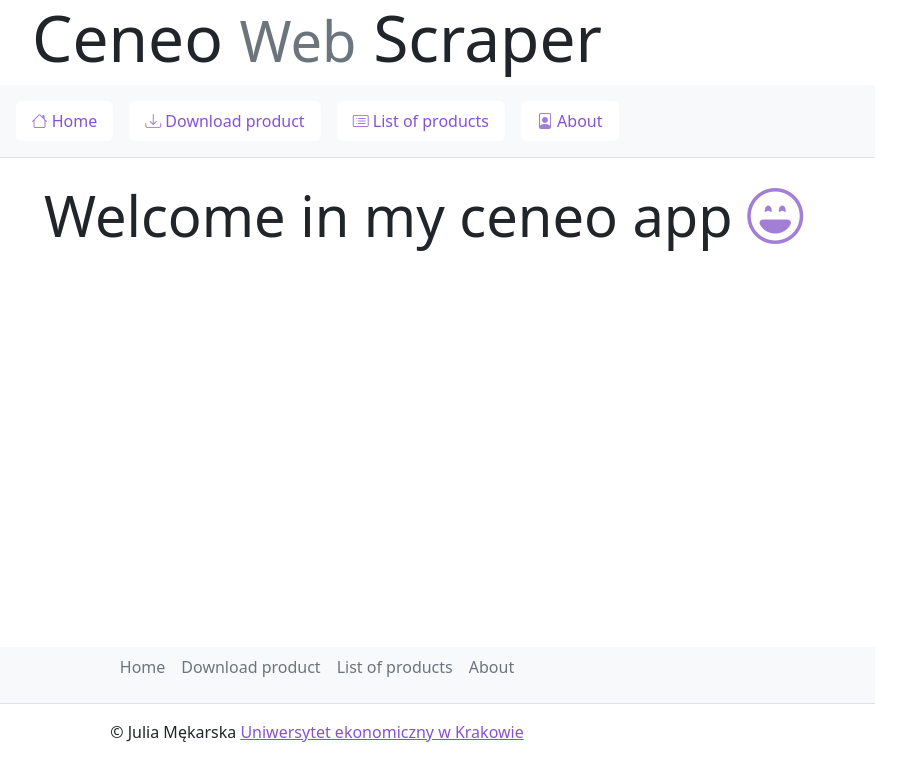
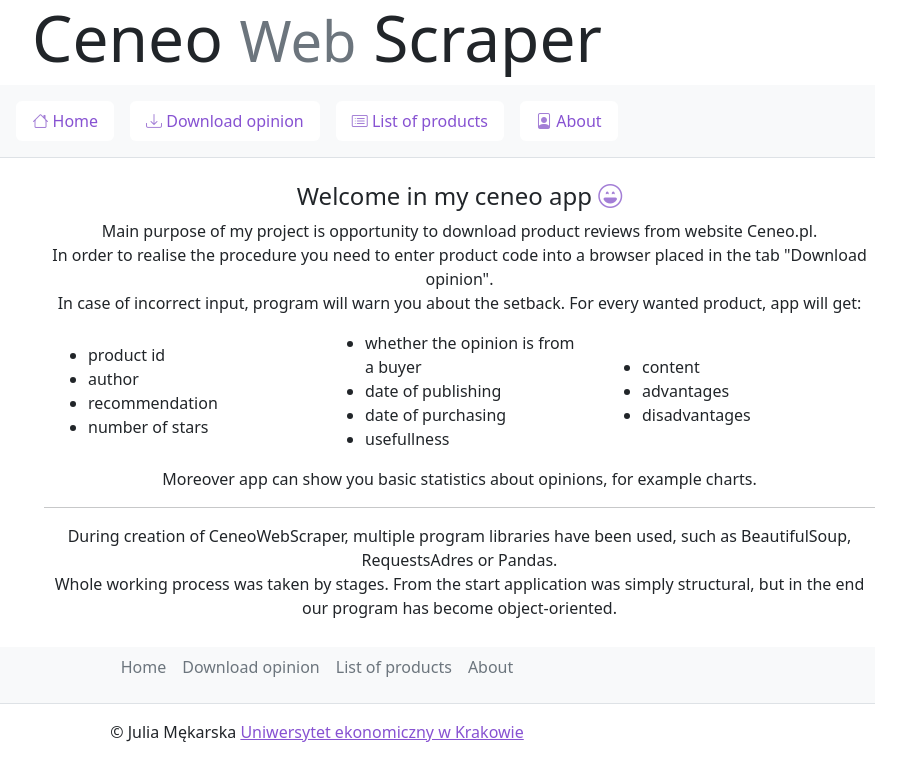
Before and after one commit to JuliaMekarska/CeneoWebScraper, a Flask app: page / in a window 1280 px wide. Shown: the top 781 px of the page, without its empty margins (323-1229 px from the left). Run offline with Flask 2, Linux system fonts and the light colour scheme.

Commit message:
ROZBUDOWA APLIKACJI I 2022-06-15 JM

```diff
--- a/app/templates/base.html.jinja
+++ b/app/templates/base.html.jinja
@@ -26,7 +26,7 @@
                 <li class="nav-item px-2"><a href="{{url_for('index')}}" class="nav-link active bg-white" style="color:rgb(135, 82, 210)" aria-current="page"><i class="bi bi-house" style="color:rgb(163, 126, 214)"></i>
                     Home</a></li>
                 <li class="nav-item px-2"><a href="{{url_for('extract')}}" class="nav-link active bg-white" style="color:rgb(135, 82, 210)" aria-current="page"><i class="bi bi-download" style="color:rgb(163, 126, 214)"></i>
-                    Download product</a></li>
+                    Download opinion</a></li>
                 <li class="nav-item px-2"><a href="{{url_for('products')}}" class="nav-link active bg-white" style="color:rgb(135, 82, 210)" aria-current="page"><i class="bi bi-card-list" style="color:rgb(163, 126, 214)"></i>
                     List of products</a></li>
                 <li class="nav-item px-2"><a href="{{url_for('about')}}" class="nav-link active bg-white" style="color:rgb(135, 82, 210)" aria-current="page"><i class="bi bi-file-person" style="color:rgb(163, 126, 214)"></i>
@@ -49,10 +49,10 @@
     <footer>
         <div class="container py-3 my-4 fixed-bottom text-center">
             <ul class="nav justify-content-center border-bottom pb-3 mb-3 bg-light">
-                <li class="nav-item"><a href="#" class="nav-link px-2 text-muted">Home</a></li>
-                <li class="nav-item"><a href="#" class="nav-link px-2 text-muted">Download product</a></li>
-                <li class="nav-item"><a href="#" class="nav-link px-2 text-muted">List of products</a></li>
-                <li class="nav-item"><a href="#" class="nav-link px-2 text-muted">About</a></li>
+                <li class="nav-item"><a href="{{url_for('index')}}" class="nav-link px-2 text-muted">Home</a></li>
+                <li class="nav-item"><a href="{{url_for('extract')}}" class="nav-link px-2 text-muted">Download opinion</a></li>
+                <li class="nav-item"><a href="{{url_for('products')}}" class="nav-link px-2 text-muted">List of products</a></li>
+                <li class="nav-item"><a href="{{url_for('about')}}" class="nav-link px-2 text-muted">About</a></li>
             </ul>
             <p class="text-center text-muted"></p>&copy; Julia Mękarska <a href="https://uek.krakow.pl/" class="link" style="color:rgb(135, 82, 210)">Uniwersytet ekonomiczny w Krakowie</a>
         </p>
--- a/app/templates/index.html.jinja
+++ b/app/templates/index.html.jinja
@@ -1,4 +1,40 @@
 {% extends "base.html.jinja" %}
 {% block content %}
-    <h1 class="display-4">Welcome in my ceneo app <i class="bi bi-emoji-laughing" style="color:rgb(163, 126, 214)"></i></i></h1>
+    <p class="h4 text-center">Welcome in my ceneo app <i class="bi bi-emoji-laughing" style="color:rgb(163, 126, 214)"></i></p>
+    <p class="text-center"> Main purpose of my project is opportunity to download product reviews from website Ceneo.pl.<br>
+    In order to realise the procedure you need to enter product code into a browser placed in the tab "Download opinion".<br>
+    In case of incorrect input, program will warn you about the setback. For every wanted product, app will get:</p>
+    <div class="container">
+        <div class="row align-items-center">
+            <div class="col">
+                <ul>
+                    <li>product id</li>
+                    <li>author</li>
+                    <li>recommendation</li>
+                    <li>number of stars</li>
+                </ul>
+            </div>
+            <div class="col">
+                <ul>
+                    <li>whether the opinion is from a buyer</li>
+                    <li>date of publishing</li>
+                    <li>date of purchasing</li>
+                    <li>usefullness</li>
+                </ul>
+            </div>
+            <div class="col">
+                <ul>
+                    <li>content</li>
+                    <li>advantages</li>
+                    <li>disadvantages</li>
+                </ul>
+            </div>
+        </div>
+    </div>
+    <p class = "text-center">Moreover app can show you basic statistics about opinions, for example charts.</p>
+    <hr>
+    <p class = "text-center">During creation of CeneoWebScraper, multiple program libraries have been used, such as BeautifulSoup, RequestsAdres or Pandas.<br>
+    Whole working process was taken by stages. From the start application was simply structural, but in the end<br>
+    our program has become object-oriented.</p>
+
 {% endblock content %}
```
Also changed, not shown: app/templates/extract.html.jinja (+5 -4 lines).
